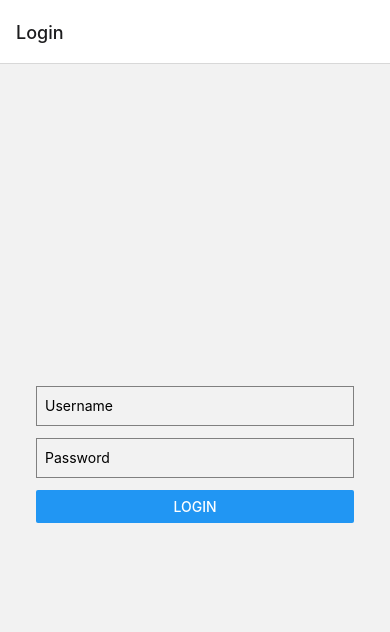
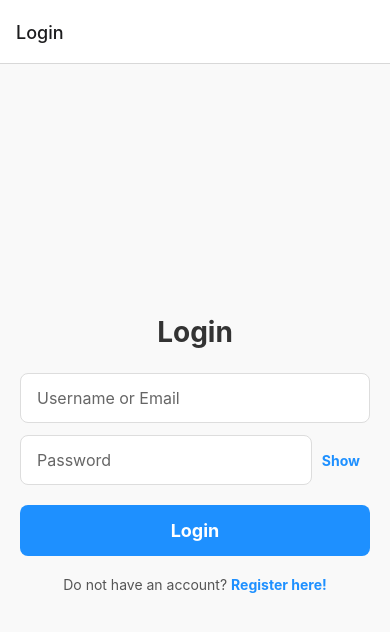
Before and after one commit to trumk/Mobile, a React Native app in the folder frontend/: screen /Login in a window 390 px wide. Shown: the top 632 px of the page. Built offline with nearby package versions, Linux system fonts and the light colour scheme.

Commit message:
CSS TIME

```diff
--- a/frontend/App.tsx
+++ b/frontend/App.tsx
@@ -1,13 +1,14 @@
 import React from 'react';
 import { NavigationContainer } from '@react-navigation/native';
 import { createStackNavigator } from '@react-navigation/stack';
-import HomeScreen from './src/screen/admin/HomeScreenAdmin';
+import HomeScreen from './src/screen/customer/HomeScreen';
 import YogaCourseListScreen from './src/screen/admin/YogaCourseListScreen';
 import AddYogaCourseScreen from './src/screen/admin/AddYogaCourseScreen';
 import EditYogaCourseScreen from './src/screen/admin/EditYogaCourseScreen';
 import DetailYogaCourseScreen from './src/screen/admin/DetailYogaCourseScreen';
 import LoginScreen from './src/screen/LoginScreen';
 import RegisterScreen from './src/screen/RegisterScreen';
+import HomeScreenAdmin from './src/screen/admin/HomeScreenAdmin';
 
 export type RootStackParamList = {
     Home: undefined;
@@ -29,6 +30,7 @@ const App = () => {
                 <Stack.Screen name="Login" component={LoginScreen} />
                 <Stack.Screen name="Register" component={RegisterScreen} />
                 {/* admin */}
+                <Stack.Screen name="Admin Homepage" component={HomeScreenAdmin} />
                 <Stack.Screen name="YogaCourses" component={YogaCourseListScreen} />
                 <Stack.Screen name="Add YogaCourse" component={AddYogaCourseScreen} />
                 <Stack.Screen name="Edit YogaCourse" component={EditYogaCourseScreen} />
--- /dev/null
+++ b/frontend/src/components/Navbar.tsx
@@ -0,0 +1,94 @@
+import React, { useEffect, useState } from 'react';
+import { View, Text, TouchableOpacity, StyleSheet, Image } from 'react-native';
+import axios from 'axios';
+
+interface NavbarProps {
+    username: string;
+    onLinkPress: (link: string) => void;
+}
+
+const Navbar: React.FC<NavbarProps> = ({ onLinkPress }) => {
+    const [username, setUsername] = useState<string>('');
+
+    useEffect(() => {
+        const fetchUser = async () => {
+            try {
+                const response = await axios.get('http://192.168.1.10:5000/api/auth/user');
+                setUsername(response.data.user.username);
+            } catch (error) {
+                console.error('Error fetching user', error);
+            }
+        };
+
+        fetchUser();
+    }, []);
+
+    return (
+        <View style={styles.navbar}>
+            <View style={styles.logoContainer}>
+                <Image
+                    source={{ uri: 'https://png.pngtree.com/template/20190313/ourmid/pngtree-yoga-lifestyle-logo-image_66792.jpg' }}
+                    style={styles.logo}
+                />
+            </View>
+
+            <View style={styles.linksContainer}>
+                <TouchableOpacity onPress={() => onLinkPress('Home')}>
+                    <Text style={styles.link}>Home</Text>
+                </TouchableOpacity>
+                <TouchableOpacity onPress={() => onLinkPress('YogaCourses')}>
+                    <Text style={styles.link}>Courses</Text>
+                </TouchableOpacity>
+                <TouchableOpacity onPress={() => onLinkPress('Search')}>
+                    <Text style={styles.link}>Search</Text>
+                </TouchableOpacity>
+            </View>
+
+            <View style={styles.usernameContainer}>
+                <Text style={styles.username}>{username}</Text>
+            </View>
+        </View>
+    );
+};
+
+const styles = StyleSheet.create({
+    navbar: {
+        flexDirection: 'row',
+        alignItems: 'center',
+        justifyContent: 'space-between',
+        paddingVertical: 10,
+        paddingHorizontal: 15,
+        backgroundColor: '#1e90ff',
+        elevation: 4,
+    },
+    logoContainer: {
+        flex: 1,
+    },
+    logo: {
+        width: 45,
+        height: 45,
+        resizeMode: 'contain',
+    },
+    linksContainer: {
+        flex: 3,
+        flexDirection: 'row',
+        justifyContent: 'space-around',
+    },
+    link: {
+        color: '#fff',
+        fontSize: 14,
+        fontWeight: 'bold',
+        marginHorizontal: 10,
+    },
+    usernameContainer: {
+        flex: 1,
+        alignItems: 'flex-end',
+    },
+    username: {
+        color: '#ff0000',
+        fontSize: 14,
+        fontWeight: 'bold',
+    },
+});
+
+export default Navbar;
--- a/frontend/src/components/auth/LoginForm.tsx
+++ b/frontend/src/components/auth/LoginForm.tsx
@@ -1,14 +1,16 @@
 import React, { useState } from 'react';
-import { View, TextInput, Button, Alert, StyleSheet } from 'react-native';
+import { View, TextInput, Button, Alert, StyleSheet, Text, TouchableOpacity } from 'react-native';
 import axios from 'axios';
 
 interface LoginFormProps {
     onLoginSuccess: (role: string) => void;
+    onRegisterNavigate: () => void;
 }
 
-const LoginForm: React.FC<LoginFormProps> = ({ onLoginSuccess }) => {
+const LoginForm: React.FC<LoginFormProps> = ({ onLoginSuccess, onRegisterNavigate }) => {
     const [username, setUsername] = useState<string>('');
     const [password, setPassword] = useState<string>('');
+    const [showPassword, setShowPassword] = useState<boolean>(false);
 
     const handleLogin = async () => {
         try {
@@ -29,34 +31,116 @@ const LoginForm: React.FC<LoginFormProps> = ({ onLoginSuccess }) => {
 
     return (
         <View style={styles.container}>
+            <Text style={styles.title}>Login</Text>
+
             <TextInput
                 style={styles.input}
-                placeholder="Username"
+                placeholder="Username or Email"
                 value={username}
                 onChangeText={setUsername}
+                placeholderTextColor="#666"
             />
-            <TextInput
-                style={styles.input}
-                placeholder="Password"
-                value={password}
-                onChangeText={setPassword}
-                secureTextEntry
-            />
-            <Button title="Login" onPress={handleLogin} />
+
+            <View style={styles.passwordContainer}>
+                <TextInput
+                    style={styles.inputPassword}
+                    placeholder="Password"
+                    value={password}
+                    onChangeText={setPassword}
+                    secureTextEntry={!showPassword}
+                    placeholderTextColor="#666"
+                />
+                <TouchableOpacity
+                    style={styles.toggleButton}
+                    onPress={() => setShowPassword(!showPassword)}
+                >
+                    <Text style={styles.toggleText}>{showPassword ? 'Hide' : 'Show'}</Text>
+                </TouchableOpacity>
+            </View>
+
+            <TouchableOpacity style={styles.loginButton} onPress={handleLogin}>
+                <Text style={styles.loginButtonText}>Login</Text>
+            </TouchableOpacity>
+
+            <TouchableOpacity style={styles.registerLink} onPress={onRegisterNavigate}>
+                <Text style={styles.registerText}>
+                    Do not have an account? <Text style={styles.registerTextBold}>Register here!</Text>
+                </Text>
+            </TouchableOpacity>
         </View>
     );
 };
 
 const styles = StyleSheet.create({
     container: {
+        flex: 1,
+        justifyContent: 'center',
         padding: 20,
+        backgroundColor: '#f9f9f9',
+    },
+    title: {
+        fontSize: 28,
+        fontWeight: 'bold',
+        color: '#333',
+        textAlign: 'center',
+        marginBottom: 24,
     },
     input: {
-        height: 40,
-        borderColor: 'gray',
+        height: 50,
+        backgroundColor: '#fff',
+        borderColor: '#ddd',
         borderWidth: 1,
+        borderRadius: 8,
+        paddingHorizontal: 16,
         marginBottom: 12,
-        paddingHorizontal: 8,
+        fontSize: 16,
+        color: '#333',
+    },
+    passwordContainer: {
+        flexDirection: 'row',
+        alignItems: 'center',
+    },
+    inputPassword: {
+        flex: 1,
+        height: 50,
+        backgroundColor: '#fff',
+        borderColor: '#ddd',
+        borderWidth: 1,
+        borderRadius: 8,
+        paddingHorizontal: 16,
+        fontSize: 16,
+        color: '#333',
+    },
+    toggleButton: {
+        padding: 10,
+    },
+    toggleText: {
+        color: '#1e90ff',
+        fontWeight: 'bold',
+    },
+    loginButton: {
+        backgroundColor: '#1e90ff',
+        borderRadius: 8,
+        paddingVertical: 15,
+        marginTop: 20,
+    },
+    loginButtonText: {
+        color: '#fff',
+        fontSize: 18,
+        fontWeight: 'bold',
+        textAlign: 'center',
+    },
+    registerLink: {
+        marginTop: 20,
+        alignItems: 'center',
+    },
+    registerText: {
+        fontSize: 14,
+        color: '#555',
+    },
+    registerTextBold: {
+        fontWeight: 'bold',
+        color: '#1e90ff',
     },
 });
 
--- a/frontend/src/components/auth/RegisterForm.tsx
+++ b/frontend/src/components/auth/RegisterForm.tsx
@@ -1,5 +1,5 @@
 import React, { useState } from 'react';
-import { View, TextInput, Button, Alert, StyleSheet } from 'react-native';
+import { View, TextInput, Alert, StyleSheet, Text, TouchableOpacity } from 'react-native';
 import axios from 'axios';
 
 interface RegisterFormProps {
@@ -8,12 +8,22 @@ interface RegisterFormProps {
 
 const RegisterForm: React.FC<RegisterFormProps> = ({ onRegisterSuccess }) => {
     const [username, setUsername] = useState<string>('');
+    const [email, setEmail] = useState<string>('');
     const [password, setPassword] = useState<string>('');
+    const [confirmPassword, setConfirmPassword] = useState<string>('');
+    const [showPassword, setShowPassword] = useState<boolean>(false);
+    const [showConfirmPassword, setShowConfirmPassword] = useState<boolean>(false);
 
     const handleRegister = async () => {
+        if (password !== confirmPassword) {
+            Alert.alert('Error', 'Passwords do not match');
+            return;
+        }
+
         try {
             await axios.post('http://192.168.1.10:5000/api/auth/register', {
                 username,
+                email,
                 password,
             });
             Alert.alert('Success', 'User registered successfully');
@@ -25,35 +35,128 @@ const RegisterForm: React.FC<RegisterFormProps> = ({ onRegisterSuccess }) => {
 
     return (
         <View style={styles.container}>
+            <Text style={styles.title}>Register</Text>
+
             <TextInput
                 style={styles.input}
                 placeholder="Username"
                 value={username}
                 onChangeText={setUsername}
+                placeholderTextColor="#666"
             />
+
             <TextInput
                 style={styles.input}
-                placeholder="Password"
-                value={password}
-                onChangeText={setPassword}
-                secureTextEntry
+                placeholder="Email"
+                value={email}
+                onChangeText={setEmail}
+                keyboardType="email-address"
+                placeholderTextColor="#666"
             />
-            <Button title="Register" onPress={handleRegister} />
+
+            <View style={styles.passwordContainer}>
+                <TextInput
+                    style={styles.inputPassword}
+                    placeholder="Password"
+                    value={password}
+                    onChangeText={setPassword}
+                    secureTextEntry={!showPassword}
+                    placeholderTextColor="#666"
+                />
+                <TouchableOpacity
+                    style={styles.toggleButton}
+                    onPress={() => setShowPassword(!showPassword)}
+                >
+                    <Text style={styles.toggleText}>{showPassword ? 'Hide' : 'Show'}</Text>
+                </TouchableOpacity>
+            </View>
+
+        <View style={[styles.passwordContainer, styles.marginTop]}>
+                <TextInput
+                    style={styles.inputPassword}
+                    placeholder="Confirm Password"
+                    value={confirmPassword}
+                    onChangeText={setConfirmPassword}
+                    secureTextEntry={!showConfirmPassword}
+                    placeholderTextColor="#666"
+                />
+                <TouchableOpacity
+                    style={styles.toggleButton}
+                    onPress={() => setShowConfirmPassword(!showConfirmPassword)}
+                >
+                    <Text style={styles.toggleText}>{showConfirmPassword ? 'Hide' : 'Show'}</Text>
+                </TouchableOpacity>
+            </View>
+
+            <TouchableOpacity style={styles.registerButton} onPress={handleRegister}>
+                <Text style={styles.registerButtonText}>Register</Text>
+            </TouchableOpacity>
         </View>
     );
 };
 
 const styles = StyleSheet.create({
     container: {
+        flex: 1,
+        justifyContent: 'center',
         padding: 20,
+        backgroundColor: '#f9f9f9',
+    },
+    title: {
+        fontSize: 28,
+        fontWeight: 'bold',
+        color: '#333',
+        textAlign: 'center',
+        marginBottom: 24,
     },
     input: {
-        height: 40,
-        borderColor: 'gray',
+        height: 50,
+        backgroundColor: '#fff',
+        borderColor: '#ddd',
         borderWidth: 1,
+        borderRadius: 8,
+        paddingHorizontal: 16,
         marginBottom: 12,
-        paddingHorizontal: 8,
+        fontSize: 16,
+        color: '#333',
     },
+    passwordContainer: {
+        flexDirection: 'row',
+        alignItems: 'center',
+    },
+    inputPassword: {
+        flex: 1,
+        height: 50,
+        backgroundColor: '#fff',
+        borderColor: '#ddd',
+        borderWidth: 1,
+        borderRadius: 8,
+        paddingHorizontal: 16,
+        fontSize: 16,
+        color: '#333',
+    },
+    toggleButton: {
+        padding: 10,
+    },
+    toggleText: {
+        color: '#1e90ff',
+        fontWeight: 'bold',
+    },
+    registerButton: {
+        backgroundColor: '#1e90ff',
+        borderRadius: 8,
+        paddingVertical: 15,
+        marginTop: 20,
+    },
+    registerButtonText: {
+        color: '#fff',
+        fontSize: 18,
+        fontWeight: 'bold',
+        textAlign: 'center',
+    },
+    marginTop:{
+        marginTop: 10
+    }
 });
 
 export default RegisterForm;
--- a/frontend/src/screen/LoginScreen.tsx
+++ b/frontend/src/screen/LoginScreen.tsx
@@ -6,7 +6,8 @@ import LoginForm from '../components/auth/LoginForm';
 
 type RootStackParamList = {
     Home: undefined;
-    YogaCourses: undefined;
+    "Admin Homepage": undefined;
+    Register: undefined;
 };
 
 interface LoginScreenProps {
@@ -16,20 +17,23 @@ interface LoginScreenProps {
 const LoginScreen: React.FC<LoginScreenProps> = ({ navigation }) => {
     const handleLoginSuccess = (role: string) => {
         if (role === 'admin') {
-            navigation.navigate('YogaCourses');
-        } else if (role === 'customer') {
+            navigation.navigate('Admin Homepage');
+        } else {
             navigation.navigate('Home');
-        } else {
-            Alert.alert('Login Error', 'Invalid user role');
         }
     };
 
+    const handleRegisterNavigate = () => {
+        navigation.navigate('Register');
+    };
+
     return (
-        <View style={styles.container}>
-            <LoginForm onLoginSuccess={handleLoginSuccess} />
+        <View style={{ flex: 1 }}>
+            <LoginForm onLoginSuccess={handleLoginSuccess} onRegisterNavigate={handleRegisterNavigate} />
         </View>
     );
 };
+
 
 const styles = StyleSheet.create({
     container: {
--- a/frontend/src/screen/admin/HomeScreenAdmin.tsx
+++ b/frontend/src/screen/admin/HomeScreenAdmin.tsx
@@ -8,7 +8,7 @@ type HomeScreenProps = {
     route: RouteProp<any, any>;
 };
 
-const HomeScreen: React.FC<HomeScreenProps> = ({ navigation }) => {
+const HomeScreenAdmin: React.FC<HomeScreenProps> = ({ navigation }) => {
     return (
         <View style={styles.container}>
             <Text style={styles.title}>Welcome to Yoga App</Text>
@@ -61,4 +61,4 @@ const styles = StyleSheet.create({
     },
 });
 
-export default HomeScreen;
+export default HomeScreenAdmin;
--- a/frontend/src/screen/customer/HomeScreen.tsx
+++ b/frontend/src/screen/customer/HomeScreen.tsx
@@ -0,0 +1,50 @@
+import React from 'react';
+import { View, Text, StyleSheet } from 'react-native';
+import Navbar from '../../components/Navbar';
+
+const HomeScreen: React.FC = () => {
+    const handleLinkPress = (link: string) => {
+        console.log(`${link} link pressed`);
+    };
+
+    return (
+        <View style={styles.container}>
+            <Navbar username="CustomerUsername" onLinkPress={handleLinkPress} />
+
+            <View style={styles.content}>
+                <Text style={styles.welcomeText}>Welcome to the Customer Home Screen</Text>
+                <Text style={styles.description}>
+                    Here you can explore the yoga courses, contact us, and more.
+                </Text>
+            </View>
+        </View>
+    );
+};
+
+const styles = StyleSheet.create({
+    container: {
+        flex: 1,
+        backgroundColor: '#f9f9f9',
+    },
+    content: {
+        flex: 1,
+        justifyContent: 'center',
+        alignItems: 'center',
+        padding: 20,
+    },
+    welcomeText: {
+        fontSize: 24,
+        fontWeight: 'bold',
+        color: '#333',
+        marginBottom: 10,
+        textAlign: 'center',
+    },
+    description: {
+        fontSize: 16,
+        color: '#666',
+        textAlign: 'center',
+        marginTop: 10,
+    },
+});
+
+export default HomeScreen;
```
Also changed, not shown: 2 other files (tests, documents, lock files or other folders).
